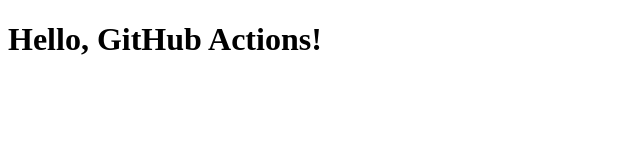
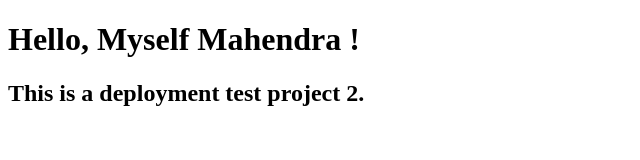
Before and after one commit to mahendra-off/gh-deployment-workflow0, a plain HTML site: page index.html in a window 1280 px wide. Shown: the whole page, without its empty margins (0-640 px from the left). Drawn offline with Linux system fonts and the light colour scheme.

Commit message:
Update index.html

```diff
--- a/index.html
+++ b/index.html
@@ -6,6 +6,7 @@
     <title>Hello GitHub Actions</title>
 </head>
 <body>
-    <h1>Hello, GitHub Actions!</h1>
+    <h1>Hello, Myself Mahendra !</h1>
+    <h2>This is a deployment test project 2. </h2>
 </body>
 </html>
```
